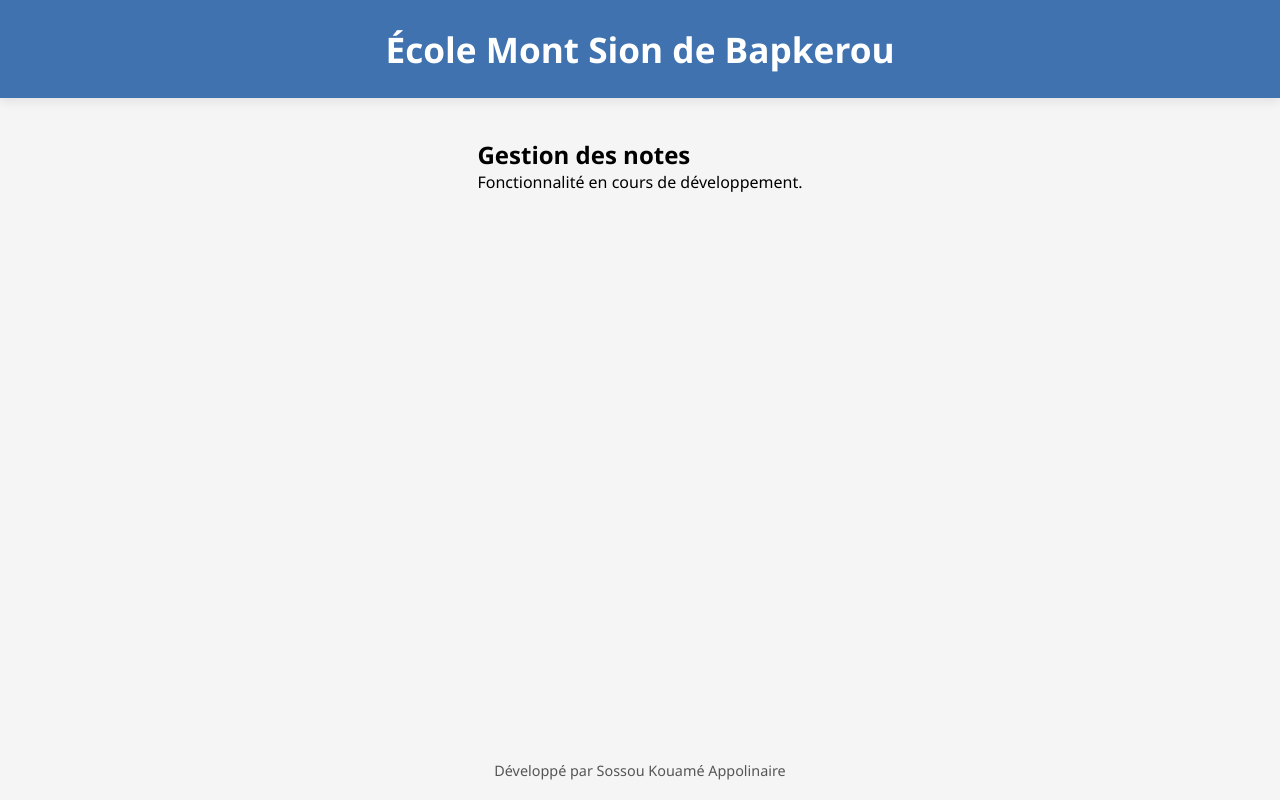
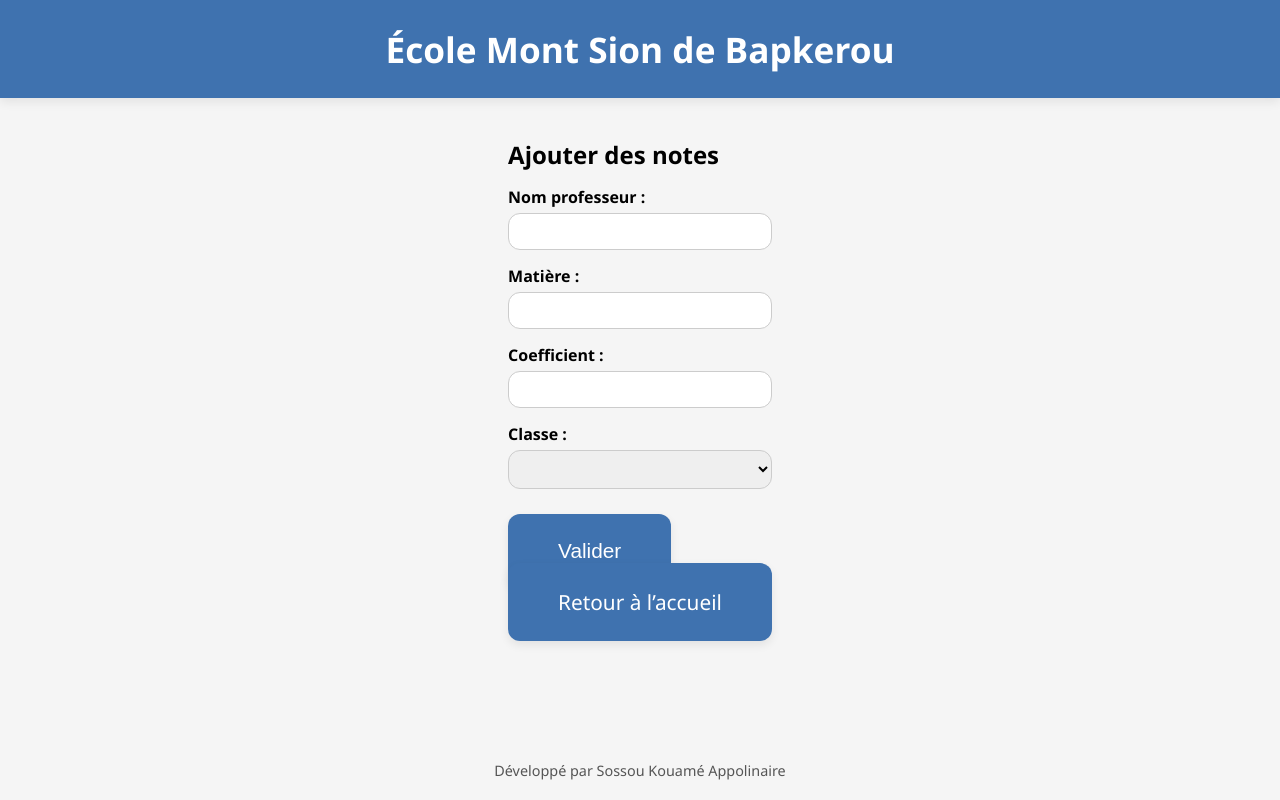
Before and after one commit to appolinair2355/Web, a Flask app: page /note in a window 1280 px wide. Run offline with Flask 3, Linux system fonts and the light colour scheme; lists and menus that the app fills with data are empty.

Commit message:
Update note.html

```diff
--- a/templates/note.html
+++ b/templates/note.html
@@ -1,5 +1,30 @@
 {% extends "base.html" %}
 {% block content %}
-  <h2>Gestion des notes</h2>
-  <p>Fonctionnalité en cours de développement.</p>
+  <h2>Ajouter des notes</h2>
+
+  {% with messages = get_flashed_messages(with_categories=true) %}
+    {% for cat, msg in messages %}<p class="flash {{ cat }}">{{ msg }}</p>{% endfor %}
+  {% endwith %}
+
+  <form method="post" action="{{ url_for('note') }}">
+    <label>Nom professeur :</label>
+    <input type="text" name="prof" required>
+
+    <label>Matière :</label>
+    <input type="text" name="matiere" required>
+
+    <label>Coefficient :</label>
+    <input type="number" name="coefficient" min="1" required>
+
+    <label>Classe :</label>
+    <select name="classe" required>
+      {% for c in classes %}
+        <option value="{{ c }}">{{ c }}</option>
+      {% endfor %}
+    </select>
+
+    <button type="submit" class="btn-large">Valider</button>
+  </form>
+
+  <a class="btn-large" href="{{ url_for('home') }}">Retour à l’accueil</a>
 {% endblock %}
```
